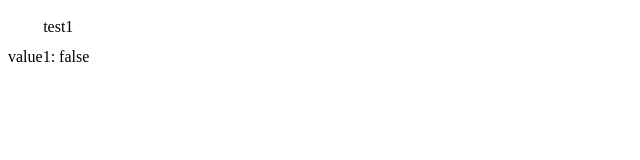
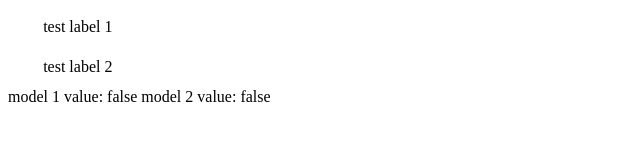
Before and after one commit to Sattvabit/angular-material-checkbox, a website: page example/index.html in a window 1280 px wide. Shown: the whole page, without its empty margins (0-640 px from the left). Drawn offline with Linux system fonts and the light colour scheme.

Commit message:
readme, example updated, directive improved

```diff
--- a/checkbox-directive.js
+++ b/checkbox-directive.js
@@ -46,11 +46,9 @@ angular.module('sb.checkbox', [])
 			};
 			console.log(iconSizeClasses['small']);
 			var iconSizeClass = scope.checkboxModel.size.toLowerCase();
-			if(iconSizeClass == 'small' || iconSizeClass == 'medium' || iconSizeClass == 'large')
-			scope.checkboxModel.iconFontSize = iconSizeClasses[scope.checkboxModel.size.toLowerCase()]
-
-
-
+			if(iconSizeClass == 'small' || iconSizeClass == 'medium' || iconSizeClass == 'large') {
+				scope.checkboxModel.iconFontSize = iconSizeClasses[scope.checkboxModel.size.toLowerCase()];
+			}
 			if(scope.showLabel == 'false') {
 				scope.checkboxModel.showLabel = false;
 			}
--- a/example/index.html
+++ b/example/index.html
@@ -12,8 +12,10 @@
 	</head>
 	<body>
 		<!-- Used as attribute to support <IE9 versions -->
-		<div sb-checkbox label="test1" show-label="true" ng-model="user.test1" size="medium"></div>
-		<span> value1: {{user.test1}} </span>
+		<div sb-checkbox label="test label 1" show-label="true" ng-model="user.test1" size="medium"></div>
+		<div sb-checkbox label="test label 2" show-label="true" ng-model="user.test2" size="medium"></div>
+		<span> model 1 value: {{user.test1}} </span>
+		<span> model 2 value: {{user.test2}} </span>
 		<!-- <sb-checkbox
 		  label="test1"
 		  show-label="true"
```
Also changed, not shown: README.md.
